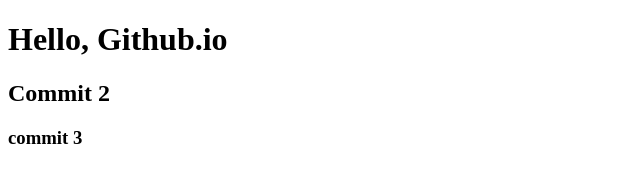
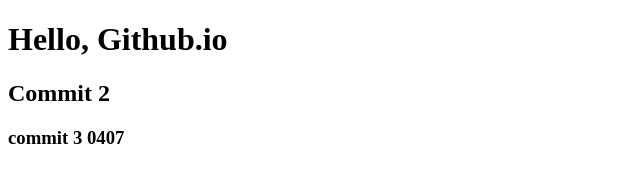
Before and after one commit to yiming/yiming.github.io, a plain HTML site: page index.html in a window 1280 px wide. Shown: the full height of the page, 0-640 px from the left. Drawn offline with Linux system fonts and the light colour scheme.

Commit message:
Update index.html

```diff
--- a/index.html
+++ b/index.html
@@ -9,6 +9,6 @@
 <body>
     <h1>Hello, Github.io</h1>
     <h2>Commit 2</h2>
-    <h3>commit 3</h3>
+    <h3>commit 3 0407</h3>
 </body>
 </html>
```
